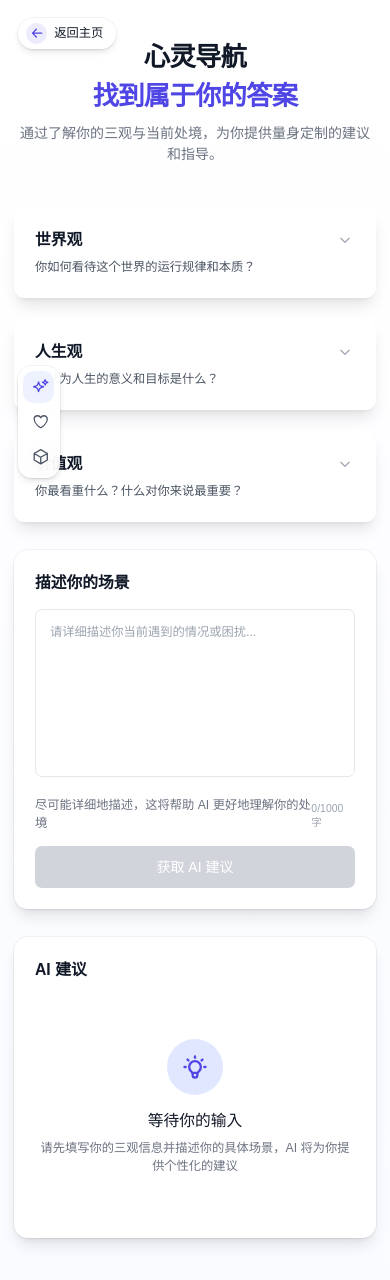
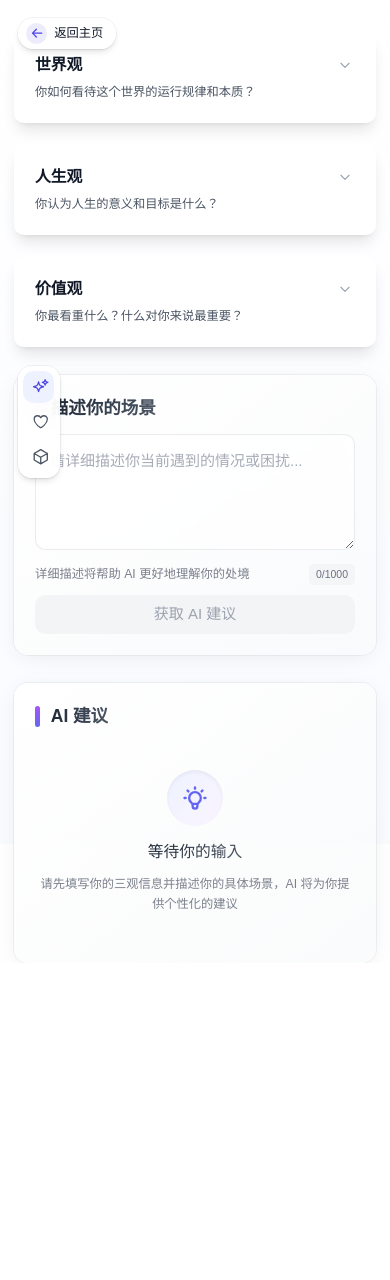
Before and after one commit to HJSunDev/soul-pilot, a Next.js app: page /advisor in a window 390 px wide. After the commit the page ends 963 px from the top, so only its background shows below. Built offline with nearby package versions, Linux system fonts and the light colour scheme; no server answers.

Commit message:
style(advisor): optimize responsive layout

```diff
--- a/app/(ai-advisor)/_components/AdviceDisplay.tsx
+++ b/app/(ai-advisor)/_components/AdviceDisplay.tsx
@@ -25,19 +25,27 @@ export const AdviceDisplay = ({
   const hasScenario = scenario.trim().length > 0;
 
   return (
-    <div className="bg-white rounded-2xl shadow-lg ring-1 ring-gray-900/5 p-6">
-      {/* 标题 */}
-      <h3 className="text-lg font-semibold text-gray-900 mb-4">
-        AI 建议
-      </h3>
+    // 主容器：采用与ScenarioInput一致的渐变背景和阴影效果
+    <div className="bg-gradient-to-br from-white to-gray-50/80 rounded-2xl
+      shadow-[0_4px_24px_-4px_rgba(0,0,0,0.08)] ring-1 ring-gray-900/5
+      p-6 h-[20rem] flex flex-col">
+      {/* 标题区域：保持视觉一致性 */}
+      <div className="flex items-center space-x-3 mb-4">
+        <div className="w-1.5 h-6 bg-gradient-to-b from-purple-500 to-indigo-500 rounded-full"/>
+        <h3 className="text-xl font-semibold bg-gradient-to-r from-gray-800 to-gray-600
+          bg-clip-text text-transparent">
+          AI 建议
+        </h3>
+      </div>
 
       {!hasViewpoints && !hasScenario ? (
-        // 初始状态:未输入任何信息时的显示
-        <div className="flex flex-col items-center justify-center py-12 text-center">
-          {/* 图标容器 */}
-          <div className="w-16 h-16 rounded-full bg-indigo-100 flex items-center justify-center mb-4">
+        // 初始状态：优化空状态设计
+        <div className="flex-1 flex flex-col items-center justify-center text-center">
+          {/* 图标容器：改进视觉效果 */}
+          <div className="w-16 h-16 rounded-full bg-gradient-to-br from-indigo-50 to-purple-50
+            flex items-center justify-center mb-4 shadow-inner">
             <svg
-              className="w-8 h-8 text-indigo-600"
+              className="w-8 h-8 text-indigo-500"
               fill="none"
               viewBox="0 0 24 24"
               stroke="currentColor"
@@ -50,62 +58,89 @@ export const AdviceDisplay = ({
               />
             </svg>
           </div>
-          {/* 提示信息 */}
-          <h4 className="text-lg font-medium text-gray-900 mb-2">
+          {/* 提示文本：优化排版 */}
+          <h4 className="text-lg font-medium bg-gradient-to-r from-gray-800 to-gray-600
+            bg-clip-text text-transparent mb-3">
             等待你的输入
           </h4>
-          <p className="text-sm text-gray-500 max-w-sm">
+          <p className="text-sm text-gray-500/90 max-w-sm leading-relaxed">
             请先填写你的三观信息并描述你的具体场景，AI 将为你提供个性化的建议
           </p>
         </div>
       ) : isLoading ? (
-        // 加载状态:显示加载动画
-        <div className="flex flex-col items-center justify-center py-12">
-          {/* 加载动画 */}
-          <div className="w-16 h-16 relative mb-4">
-            <div className="w-16 h-16 rounded-full border-4 border-indigo-100 border-t-indigo-500 animate-spin"></div>
+        // 加载状态：优化加载动画
+        <div className="flex-1 flex flex-col items-center justify-center">
+          {/* 加载动画容器 */}
+          <div className="relative mb-4">
+            <div className="w-16 h-16 rounded-full border-[3px] border-indigo-100
+              border-t-indigo-500 animate-spin"></div>
+            <div className="absolute inset-0 w-16 h-16 rounded-full border-[3px]
+              border-purple-100 border-r-purple-500 animate-spin-reverse"></div>
           </div>
-          <p className="text-sm text-gray-500">AI 正在思考中...</p>
+          <p className="text-sm font-medium text-gray-500/90 animate-pulse">
+            AI 正在思考中...
+          </p>
         </div>
       ) : advice ? (
-        // 建议显示状态:展示AI建议内容
-        <div className="space-y-4">
-          {/* 建议内容区域 */}
-          <div className="p-4 bg-gradient-to-r from-indigo-50 to-purple-50 rounded-lg">
-            <p className="text-gray-700 leading-relaxed whitespace-pre-line">
-              {advice}
-            </p>
+        // 建议显示状态：优化内容展示
+        <div className="flex-1 flex flex-col overflow-hidden">
+          {/* 建议内容区域：改进视觉效果 */}
+          <div className="flex-1 overflow-auto scrollbar-thin scrollbar-thumb-gray-200
+            scrollbar-track-transparent hover:scrollbar-thumb-gray-300">
+            <div className="p-4 bg-gradient-to-br from-indigo-50/50 to-purple-50/50
+              backdrop-blur-sm rounded-xl border border-indigo-100/30">
+              <p className="text-[15px] leading-relaxed text-gray-700 whitespace-pre-line">
+                {advice}
+              </p>
+            </div>
           </div>
 
-          {/* 参考信息区域 */}
-          <div className="mt-6 pt-4 border-t border-gray-100">
-            <h4 className="text-sm font-medium text-gray-900 mb-2">
-              参考信息
+          {/* 参考信息区域：优化布局和样式 */}
+          <div className="mt-4 pt-4 border-t border-gray-100">
+            <h4 className="text-sm font-medium text-gray-800 mb-2 flex items-center space-x-2">
+              <svg className="w-4 h-4 text-gray-400" fill="none" viewBox="0 0 24 24" stroke="currentColor">
+                <path strokeLinecap="round" strokeLinejoin="round" strokeWidth={2}
+                  d="M13 16h-1v-4h-1m1-4h.01M21 12a9 9 0 11-18 0 9 9 0 0118 0z" />
+              </svg>
+              <span>参考信息</span>
             </h4>
             {/* 显示用户输入的三观和场景信息摘要 */}
-            <div className="space-y-2 text-xs text-gray-500">
+            <div className="grid grid-cols-2 gap-2 text-xs">
               {worldview && (
-                <p>世界观：{worldview.slice(0, 50)}...</p>
+                <div className="p-1.5 rounded-lg bg-gray-50/80">
+                  <span className="text-gray-400">世界观：</span>
+                  <span className="text-gray-600">{worldview.slice(0, 50)}...</span>
+                </div>
               )}
               {lifeview && (
-                <p>人生观：{lifeview.slice(0, 50)}...</p>
+                <div className="p-1.5 rounded-lg bg-gray-50/80">
+                  <span className="text-gray-400">人生观：</span>
+                  <span className="text-gray-600">{lifeview.slice(0, 50)}...</span>
+                </div>
               )}
               {values && (
-                <p>价值观：{values.slice(0, 50)}...</p>
+                <div className="p-1.5 rounded-lg bg-gray-50/80">
+                  <span className="text-gray-400">价值观：</span>
+                  <span className="text-gray-600">{values.slice(0, 50)}...</span>
+                </div>
               )}
               {scenario && (
-                <p>当前场景：{scenario.slice(0, 50)}...</p>
+                <div className="p-1.5 rounded-lg bg-gray-50/80">
+                  <span className="text-gray-400">当前场景：</span>
+                  <span className="text-gray-600">{scenario.slice(0, 50)}...</span>
+                </div>
               )}
             </div>
           </div>
         </div>
       ) : (
-        // 准备状态:已输入信息但未请求AI建议
-        <div className="flex flex-col items-center justify-center py-12 text-center">
+        // 准备状态：优化视觉效果
+        <div className="flex-1 flex flex-col items-center justify-center text-center">
           {/* 图标容器 */}
-          <div className="w-16 h-16 rounded-full bg-indigo-100 flex items-center justify-center mb-4">
+          <div className="w-16 h-16 rounded-full bg-gradient-to-br from-indigo-50 to-purple-50
+            flex items-center justify-center mb-4 shadow-inner">
             <svg
-              className="w-8 h-8 text-indigo-600"
+              className="w-8 h-8 text-indigo-500"
               fill="none"
               viewBox="0 0 24 24"
               stroke="currentColor"
@@ -118,11 +153,12 @@ export const AdviceDisplay = ({
               />
             </svg>
           </div>
-          {/* 提示信息 */}
-          <h4 className="text-lg font-medium text-gray-900 mb-2">
+          {/* 提示文本 */}
+          <h4 className="text-lg font-medium bg-gradient-to-r from-gray-800 to-gray-600
+            bg-clip-text text-transparent mb-3">
             准备就绪
           </h4>
-          <p className="text-sm text-gray-500 max-w-sm">
+          <p className="text-sm text-gray-500/90 max-w-sm leading-relaxed">
             点击"获取 AI 建议"按钮，开始获取个性化建议
           </p>
         </div>
--- a/app/(ai-advisor)/_components/ScenarioInput.tsx
+++ b/app/(ai-advisor)/_components/ScenarioInput.tsx
@@ -21,60 +21,85 @@ export const ScenarioInput = ({ onSubmit }: ScenarioInputProps) => {
   };
 
   return (
-    // 主容器
-    <div className="bg-white rounded-2xl shadow-lg ring-1 ring-gray-900/5 p-6">
-      {/* 标题 */}
-      <h3 className="text-lg font-semibold text-gray-900 mb-4">
-        描述你的场景
-      </h3>
-      {/* 表单区域 */}
-      <form onSubmit={handleSubmit}>
-        <div className="space-y-4">
-          {/* 场景输入文本框 */}
+    // 主容器：采用渐变背景和精致的阴影效果
+    <div className="bg-gradient-to-br from-white to-gray-50/80 rounded-2xl
+      shadow-[0_4px_24px_-4px_rgba(0,0,0,0.08)] ring-1 ring-gray-900/5
+      p-6 h-[20rem] flex flex-col">
+      {/* 标题区域：添加优雅的装饰元素 */}
+      <div className="flex items-center space-x-3 mb-4">
+        <div className="w-1.5 h-6 bg-gradient-to-b from-indigo-500 to-purple-500 rounded-full"/>
+        <h3 className="text-xl font-semibold bg-gradient-to-r from-gray-800 to-gray-600
+          bg-clip-text text-transparent">
+          描述你的场景
+        </h3>
+      </div>
+
+      {/* 表单区域：优化间距和布局 */}
+      <form onSubmit={handleSubmit} className="flex flex-col flex-1 space-y-4">
+        {/* 文本框容器：增加高度和优化视觉效果 */}
+        <div className="flex-1">
           <textarea
-            className="w-full h-48 p-4 text-sm text-gray-700 bg-white/50
-              border border-gray-200 rounded-lg resize-none
-              transition-all duration-200 ease-in-out
-              placeholder:text-gray-400
-              hover:border-gray-300
-              focus:border-indigo-300
-              focus:ring-2 focus:ring-indigo-200/50
+            className="w-full h-full p-4 text-[15px] leading-relaxed text-gray-700
+              bg-white/70 backdrop-blur-sm
+              border border-gray-200/80 rounded-xl
+              transition-all duration-300 ease-out
+              placeholder:text-gray-400/90
+              hover:border-gray-300/80 hover:bg-white/90
+              focus:border-indigo-300/80
+              focus:ring-[3px] focus:ring-indigo-200/30
               focus:bg-white
-              focus:shadow-[0_2px_12px_rgba(99,102,241,0.12)]"
+              focus:shadow-[0_2px_20px_rgba(99,102,241,0.15)]"
             placeholder="请详细描述你当前遇到的情况或困扰..."
             value={scenario}
             onChange={(e) => setScenario(e.target.value)}
           />
-          {/* 辅助信息区域 */}
-          <div className="flex items-center justify-between">
-            {/* 提示文本 */}
-            <div className="text-sm text-gray-500">
-              尽可能详细地描述，这将帮助 AI 更好地理解你的处境
-            </div>
-            {/* 字数统计 */}
-            <div className="text-xs text-gray-400">
-              {scenario.length}/1000 字
-            </div>
+        </div>
+
+        {/* 辅助信息和按钮区域：优化布局和视觉层次 */}
+        <div className="flex flex-col space-y-3">
+          {/* 辅助信息行：改进文字样式和布局 */}
+          <div className="flex items-center justify-between text-sm">
+            <span className="text-gray-500/90 font-medium">
+              详细描述将帮助 AI 更好地理解你的处境
+            </span>
+            <span className="text-xs px-2 py-1 rounded-md bg-gray-100/80 text-gray-500">
+              {scenario.length}/1000
+            </span>
           </div>
-          {/* 提交按钮 */}
+
+          {/* 提交按钮：优化按钮设计 */}
           <button
             type="submit"
             disabled={!scenario.trim()}
             className={`
-              w-full py-3 px-4 rounded-lg text-white font-medium
-              transition-all duration-300 relative overflow-hidden
+              h-11 w-full rounded-xl font-medium text-[15px]
+              transition-all duration-300 transform
               ${scenario.trim()
-                ? 'bg-gradient-to-r from-indigo-500 to-purple-600 hover:shadow-lg hover:shadow-indigo-500/30'
-                : 'bg-gray-300 cursor-not-allowed'
+                ? 'bg-gradient-to-r from-indigo-500 to-purple-500 text-white ' +
+                  'hover:shadow-lg hover:shadow-indigo-500/25 hover:scale-[1.02] ' +
+                  'active:scale-[0.98]'
+                : 'bg-gray-100 text-gray-400 cursor-not-allowed'
               }
             `}
           >
-            {/* 按钮文本 */}
-            <span className="relative z-10">获取 AI 建议</span>
-            {/* 按钮悬停效果 */}
-            {scenario.trim() && (
-              <div className="absolute inset-0 bg-gradient-to-r from-indigo-600 to-purple-700 opacity-0 hover:opacity-100 transition-opacity duration-300" />
-            )}
+            <span className="relative z-10 flex items-center justify-center space-x-2">
+              <span>获取 AI 建议</span>
+              {scenario.trim() && (
+                <svg
+                  className="w-4 h-4 transition-transform group-hover:translate-x-1"
+                  fill="none"
+                  viewBox="0 0 24 24"
+                  stroke="currentColor"
+                >
+                  <path
+                    strokeLinecap="round"
+                    strokeLinejoin="round"
+                    strokeWidth={2}
+                    d="M13 7l5 5m0 0l-5 5m5-5H6"
+                  />
+                </svg>
+              )}
+            </span>
           </button>
         </div>
       </form>
--- a/app/(ai-advisor)/advisor/page.tsx
+++ b/app/(ai-advisor)/advisor/page.tsx
@@ -57,7 +57,25 @@ export default function AdvisorPage() {
 
   return (
     // 页面容器：设置最小高度和渐变背景
-    <div className="min-h-screen bg-gradient-to-b from-white to-indigo-50/30">
+    <div className="flex flex-col h-screen bg-gradient-to-b from-white to-indigo-50/30">
+
+      {/* 主要内容区域 */}
+      <div className="h-full w-full max-w-5xl mx-auto px-4 sm:px-6 lg:px-8 py-8 flex flex-col justify-center">
+        {/* 页面标题和描述 */}
+        <div className="text-center mb-8">
+          <h1 className="text-3xl font-bold tracking-tight text-gray-900 sm:text-4xl md:text-4xl">
+            <span className="block">心灵导航</span>
+            <span className="block text-indigo-600 mt-2">找到属于你的答案</span>
+          </h1>
+          <p className="mt-3 max-w-2xl mx-auto text-base text-gray-500 sm:text-lg md:mt-4">
+            通过了解你的三观与当前处境，为你提供量身定制的建议和指导。
+          </p>
+        </div>
+
+        {/* 核心功能组件 */}
+        <AdvisorView />
+      </div>
+
       {/* 返回主页按钮：固定在左上角 */}
       <div className="fixed top-5 left-5 z-50">
         <Link
@@ -113,22 +131,6 @@ export default function AdvisorPage() {
         </div>
       </nav>
 
-      {/* 主要内容区域 */}
-      <div className="max-w-5xl mx-auto px-4 sm:px-6 lg:px-8 py-12">
-        {/* 页面标题和描述 */}
-        <div className="text-center mb-12">
-          <h1 className="text-3xl font-bold tracking-tight text-gray-900 sm:text-4xl md:text-5xl">
-            <span className="block">心灵导航</span>
-            <span className="block text-indigo-600 mt-2">找到属于你的答案</span>
-          </h1>
-          <p className="mt-3 max-w-2xl mx-auto text-base text-gray-500 sm:text-lg md:mt-4">
-            通过了解你的三观与当前处境，为你提供量身定制的建议和指导。
-          </p>
-        </div>
-
-        {/* 核心功能组件 */}
-        <AdvisorView />
-      </div>
     </div>
   );
 }
```
